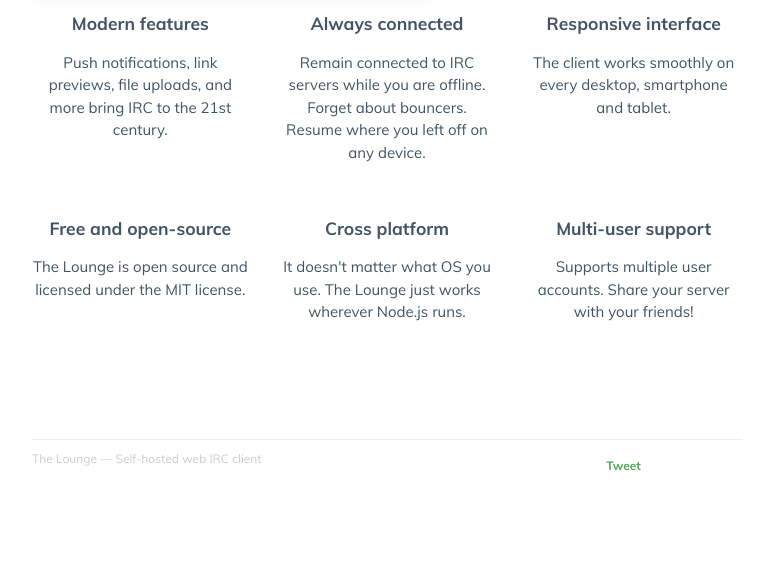
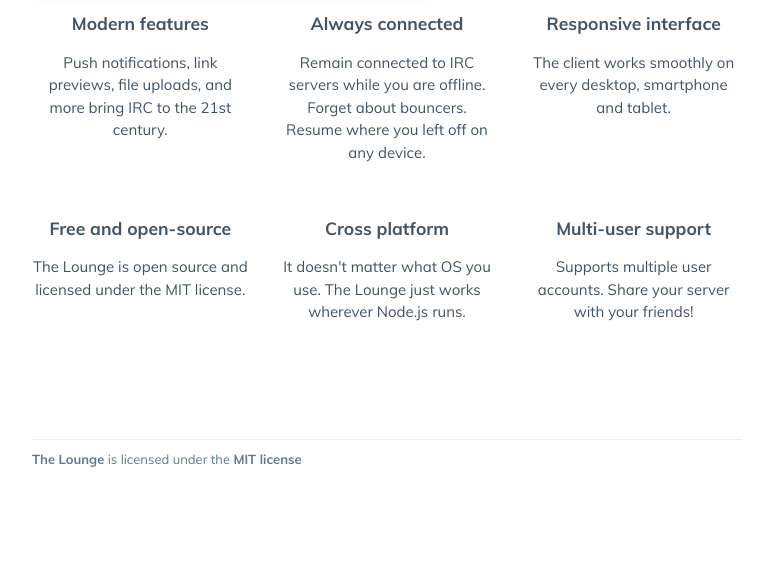
Before and after one commit to thelounge/thelounge.github.io, a Jekyll site: the page built from index.html, in a window 1280 px wide. Shown: the part 806-1382 px from the top of the page, without its empty margins (253-1018 px from the left). Built offline with Jekyll 4.4.1, drawn with Linux system fonts in a browser that asks for light colours; comment, search, counter and statistics services are not loaded; grey boxes are pictures that could not be loaded.

Commit message:
Make footer more readable, change text, remove twitter button (#142)

```diff
--- a/_layouts/default.html
+++ b/_layouts/default.html
@@ -63,13 +63,9 @@
 			<div class="row">
 				<hr>
 				<div class="col-sm-6">
-					<p>The Lounge &mdash; Self-hosted web IRC client</p>
+					<p><a href="https://github.com/thelounge/thelounge">The Lounge</a> is licensed under the <a href="https://github.com/thelounge/thelounge/blob/master/LICENSE" rel="license">MIT license</a></p>
 				</div>
 				<div id="share" class="col-sm-6">
-					<span class="twitter-share">
-						<a href="https://twitter.com/share" class="twitter-share-button" data-url="https://thelounge.chat/" data-text="The Lounge — Self-hosted web IRC client:">Tweet</a>
-						<script>!function(d,s,id){var js,fjs=d.getElementsByTagName(s)[0],p=/^http:/.test(d.location)?'http':'https';if(!d.getElementById(id)){js=d.createElement(s);js.id=id;js.src=p+'://platform.twitter.com/widgets.js';fjs.parentNode.insertBefore(js,fjs);}}(document, 'script', 'twitter-wjs');</script>
-					</span>
 					<span class="github-stars">
 						<iframe src="https://ghbtns.com/github-btn.html?user=thelounge&repo=thelounge&type=watch&count=true" allowtransparency="true" frameborder="0" scrolling="0" width="110" height="20"></iframe>
 					</span>
--- a/css/style.css
+++ b/css/style.css
@@ -331,8 +331,11 @@
 	margin-top: 0;
 }
 #footer {
-	color: #ccc;
-	font-size: 12px;
+	color: #5f7991;
+	font-size: 13px;
+}
+#footer a {
+	color: inherit;
 }
 #footer p {
 	margin: 0;
@@ -342,12 +345,6 @@
 }
 #share {
 	text-align: right;
-}
-#share .twitter-share {
-	display: inline-block;
-	overflow: hidden;
-	width: 88px;
-	margin-right: 5px;
 }
 #share .github-stars {
 	display: inline-block;
```
